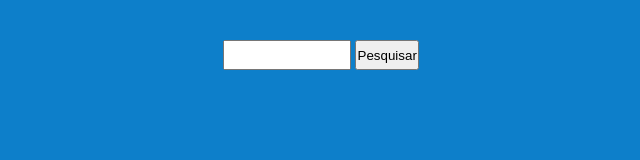
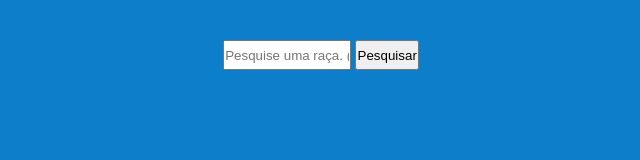
Before and after one commit to IsabellyLima1702/Dog-API, a plain HTML site: page index.html in a window 1280 px wide. Shown: the top 160 px of the page, 468-1108 px from the left. Drawn offline with Linux system fonts and the light colour scheme.

Commit message:
Update index.html

```diff
--- a/index.html
+++ b/index.html
@@ -8,7 +8,7 @@
     <title>DOG API</title>
 </head>
 <body>
-    <input  id = "raca" type="text" class="raca">
+    <input  id = "raca" type="text" class="raca" placeholder="Pesquise uma raça. (Ex: pinscher)">
     <button id = "pesquisar" class="pesquisar">Pesquisar</button>
     <div    id ="galeria" class="galeria"></div>
 </body>
```
